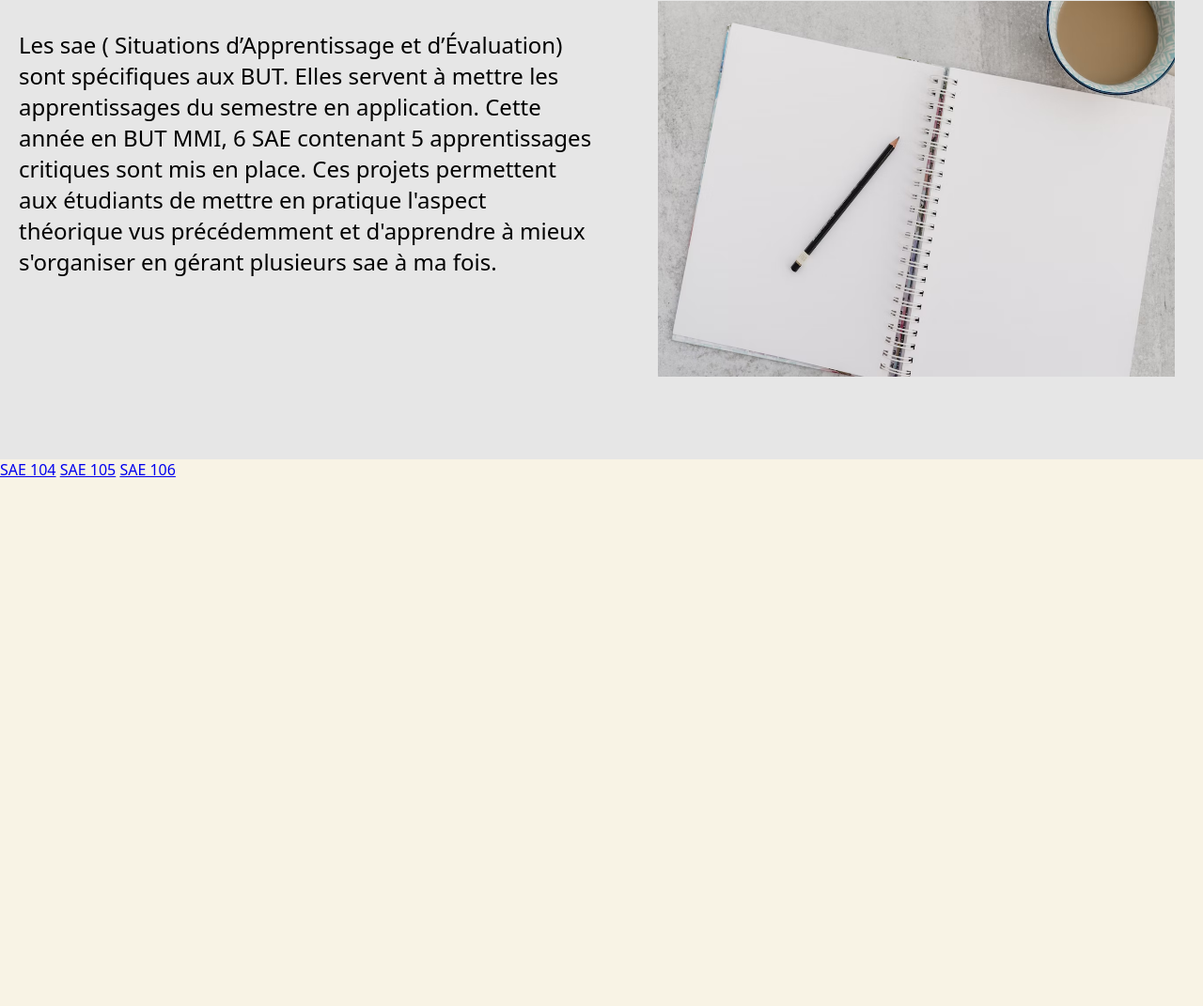
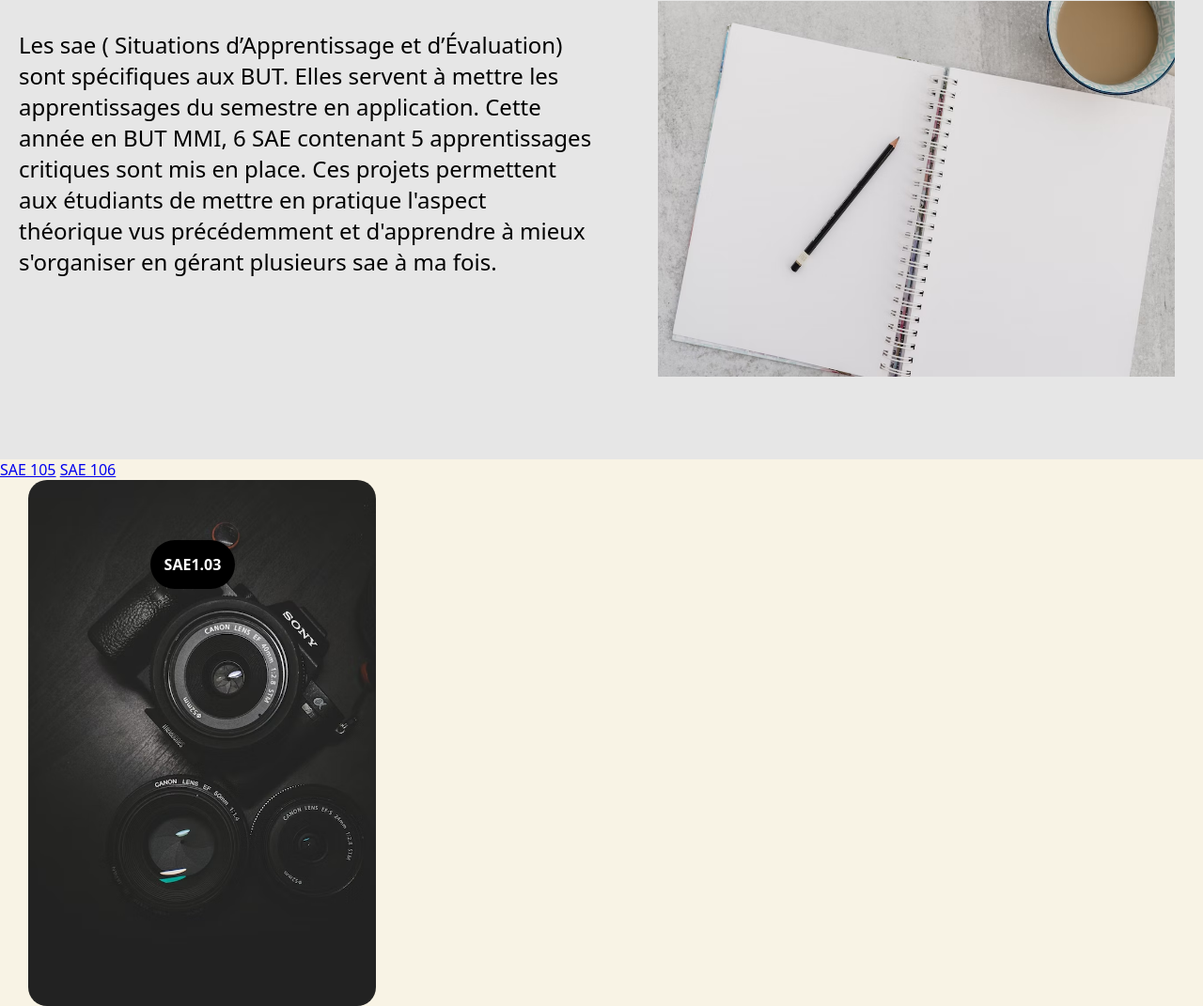
Before and after one commit to syrine277/SAE_105, a plain HTML site: page index.html in a window 1280 px wide. Shown: the part 2080-3151 px from the top of the page at 94% size. Before the commit the page ends 2591 px from the top, so only its background shows below. Drawn offline with Linux system fonts and the light colour scheme.

Commit message:
camera
mise en place sae 104

```diff
--- a/index.html
+++ b/index.html
@@ -43,6 +43,7 @@
 
     </header>
         <main>
+
     <div class="milieu">
         <h1 class="titre">Présentation des SAE</h1>
         <p class="pt2">Par Syrine TIMTAOUCINE</p>
@@ -95,27 +96,29 @@
             précédemment et d'apprendre à mieux s'organiser en gérant plusieurs sae à ma fois.
         </p>
 
+    </div>
 
-    </div>
+</div>
+
+
+    <a href="/template.html?sae=SAE1.05">SAE 105</a>
+    <a href="/template.html?sae=SAE1.06">SAE 106</a>
+
+
+    <div class="sae2">
+
+         <div class="quatrieme">
+            <a class="button4" href="/template.html?sae=SAE1.04"><strong>SAE1.03</strong></a>
+        <a href="/template.html?sae=SAE1.04"></a>
+        </div>
+
+        </div>
 
 
 
 
 
-
-
-
-
-
-        <a href="/template.html?sae=SAE1.04">SAE 104</a>
-        <a href="/template.html?sae=SAE1.05">SAE 105</a>
-        <a href="/template.html?sae=SAE1.06">SAE 106</a>
     </div>
-
-
-
-
-
 
 
 </body>
--- a/styles/style.css
+++ b/styles/style.css
@@ -193,3 +193,33 @@ body{
     padding-left: 30px;
     font-size: 32px;
 }
+
+.quatrieme{
+    background-image: url('/img/camera.avif');
+    width: 250px;
+    height: 250px;
+    border-radius: 20px;
+    color: white;
+    padding: 75px;
+    margin-left: 30px;
+    padding-top: 60px;
+    padding-right: 70px;
+    padding-left: 50px;
+    padding-bottom: 250px;
+    background-size: cover;
+    border: none;
+    text-align: center;
+}
+
+.button4{
+    background-color: rgb(0, 0, 0);
+    border: none;
+    color: rgb(255, 255, 255);
+    padding: 15px;
+    text-align: center;
+    text-decoration: none;
+    display: inline-block;
+    font-size: 16px;
+    margin: 4px 2px;
+    border-radius: 2rem;
+}
```
Also changed, not shown: img/camera.avif (added), img/marbre.avif (added), img/montre.avif (added).
